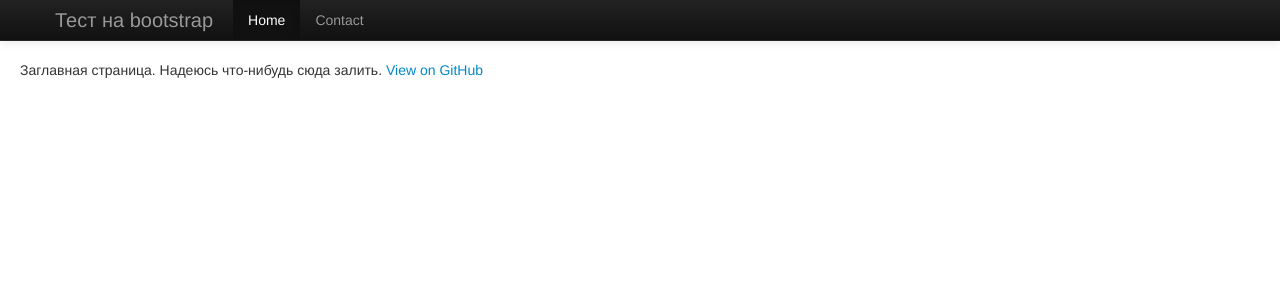
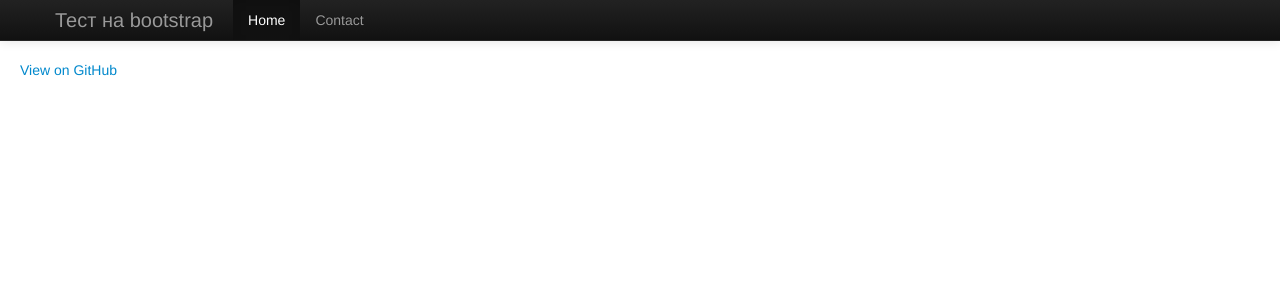
Before and after one commit to antimony/antimony.github.io, a Jekyll site: the page built from index.html, in a window 1280 px wide. Shown: the top 300 px of the page. Built offline with Jekyll 4.4.1, drawn with Linux system fonts in a browser that asks for light colours; nearby versions of some CDN libraries.

Commit message:
Remove fake text from page

```diff
--- a/index.html
+++ b/index.html
@@ -4,5 +4,5 @@ title: Mikhail Surin
 ---
 
 <div>
-	Заглавная страница. Надеюсь что-нибудь сюда залить.	<a href="https://github.com/antimony" id="view-on-github" class="button"><span>View on GitHub</span></a>
+	<a href="https://github.com/antimony" id="view-on-github" class="button"><span>View on GitHub</span></a>
 </div>
```
